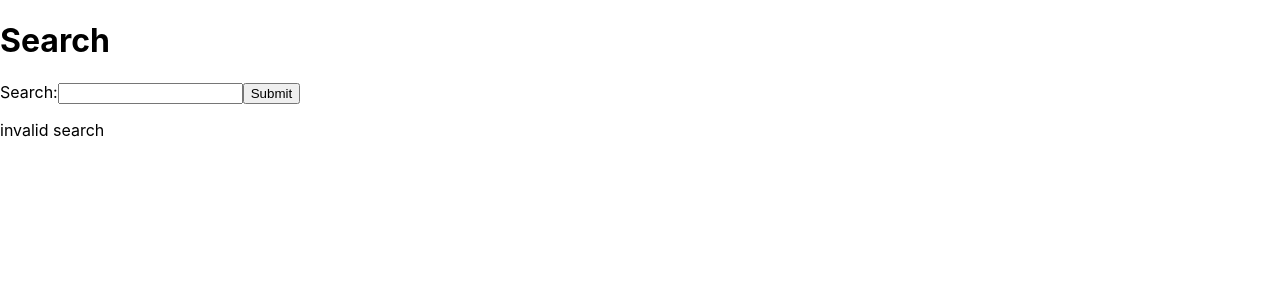
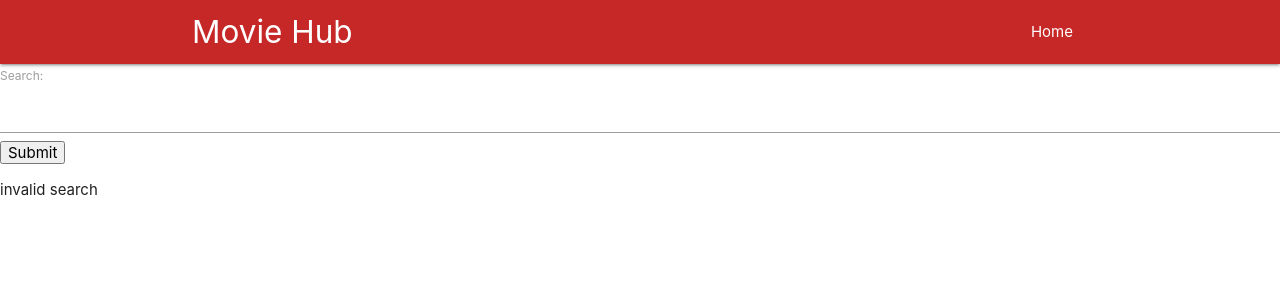
Before and after one commit to ehsanexe/Movie-Hub, a React (Create React App) app in the folder moviehub/: page / in a window 1280 px wide. Shown: the top 300 px of the page. Built offline with nearby package versions, Linux system fonts and the light colour scheme.

Commit message:
navbar added

```diff
--- a/moviehub/public/index.html
+++ b/moviehub/public/index.html
@@ -24,6 +24,8 @@
       work correctly both with client-side routing and a non-root public URL.
       Learn how to configure a non-root public URL by running `npm run build`.
     -->
+
+    <link rel="stylesheet" href="https://cdnjs.cloudflare.com/ajax/libs/materialize/1.0.0/css/materialize.min.css">
     <title>React App</title>
   </head>
   <body>
--- a/moviehub/src/App.js
+++ b/moviehub/src/App.js
@@ -1,6 +1,7 @@
 import React, { Component } from 'react';
 import Search from './Search'
 import MovieCard from './MovieCard'
+import Navbar from './Navbar'
 import { Route, BrowserRouter } from 'react-router-dom'
 import axios from 'axios'
 
@@ -36,7 +37,7 @@ class App extends Component {
     return(
       <BrowserRouter>
       <div className="App">
-        <h1>Search</h1>
+        <Navbar/>
         {/* <Search searchData={this.searchData} OnClickMovie={this.OnClickMovie}/> */}
         {/* <MovieCard data={this.state.movieCard}/> */}
         <Route exact path='/' component={Search} />
--- a/moviehub/src/MovieCard.js
+++ b/moviehub/src/MovieCard.js
@@ -21,7 +21,7 @@ class MovieCard extends Component{
 
     render() {
         const movieCard = this.state.movieCard ? (
-                <div className="movie">
+                <div className="container">
                     <h2>{this.state.movieCard.Title}</h2>
                     <p>{this.state.movieCard.Released}</p>
                     <img src={this.state.movieCard.Poster} alt=" missing" />
--- /dev/null
+++ b/moviehub/src/Navbar.js
@@ -0,0 +1,18 @@
+import React from 'react';
+import { Link, NavLink, withRouter } from 'react-router-dom'
+
+const Navbar = (props) => {
+  return (
+    <nav className="nav-wrapper red darken-3">
+      <div className="container">
+        <Link className="brand-logo" to="/">Movie Hub</Link>
+        <ul className="right">
+          <li><NavLink exact to="/">Home</NavLink></li>
+
+        </ul>
+      </div>
+    </nav>
+  )
+}
+
+export default withRouter(Navbar)
```
